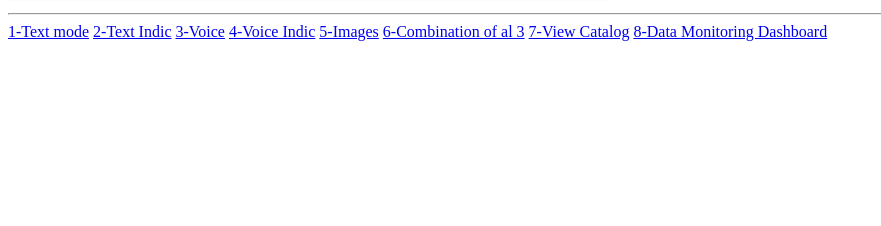
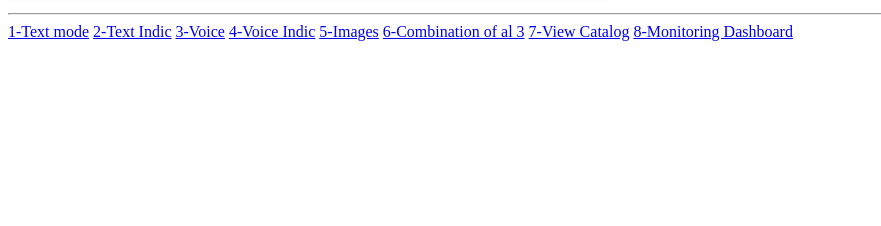
Before and after one commit to VasudevanS1906/CI-CD-Workflow-for-Automated-Testing-and-Deployment, a Django app: page / in a window 1280 px wide. Shown: the part 389-615 px from the top of the page, without its empty margins (0-881 px from the left). Run offline with Django 5.2, Linux system fonts and the light colour scheme.

Commit message:
update dashboard

```diff
--- a/templates/index.html
+++ b/templates/index.html
@@ -12,6 +12,6 @@
    <a class="btn btn-primary" href="/index5" role="button">5-Images</a>
    <a class="btn btn-primary" href="/index6" role="button">6-Combination of al 3</a>
    <a class="btn btn-primary" href="/index7" role="button">7-View Catalog</a>
-   <a class="btn btn-primary" href="/index7" role="button">8-Data Monitoring Dashboard</a>
+   <a class="btn btn-primary" href="/index7" role="button">8-Monitoring Dashboard</a>
 
 {% endblock content %}
```
